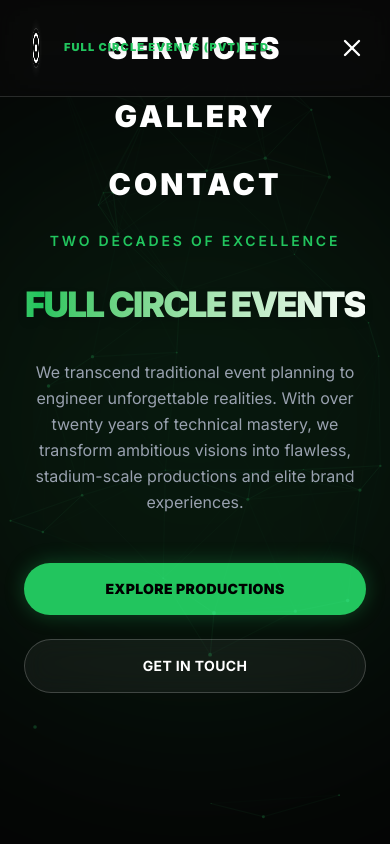
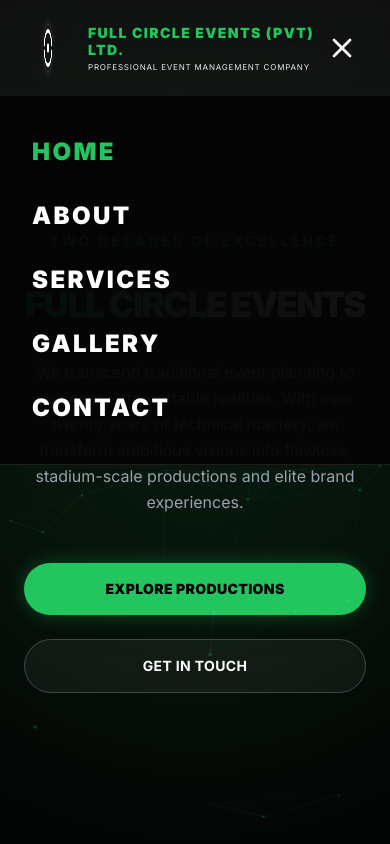
Before and after one commit to coder-ufa/full-circle-events-portfolio, a Next.js app: page / in a window 390 px wide. Both pictures are taken after a click on the button "Toggle Menu". Shown: the top 844 px of the page. Built offline with nearby package versions, Linux system fonts and the light colour scheme.

Commit message:
Hamburger Updated

```diff
--- a/src/components/layout/Navbar.tsx
+++ b/src/components/layout/Navbar.tsx
@@ -1,27 +1,14 @@
 "use client";
 
-import { useState, useEffect } from "react";
+import { useState } from "react";
 import { motion, AnimatePresence } from "framer-motion";
 import Image from "next/image";
 import Link from "next/link";
 import { usePathname } from "next/navigation";
-import { Menu, X } from "lucide-react";
 
 export default function Navbar() {
   const [isOpen, setIsOpen] = useState(false);
   const pathname = usePathname();
-
-  // Prevents background scrolling when the mobile menu is open
-  useEffect(() => {
-    if (isOpen) {
-      document.body.style.overflow = "hidden";
-    } else {
-      document.body.style.overflow = "unset";
-    }
-    return () => {
-      document.body.style.overflow = "unset";
-    };
-  }, [isOpen]);
 
   const navLinks = [
     { name: "HOME", path: "/" },
@@ -38,36 +25,30 @@
       transition={{ duration: 0.8, ease: "easeOut" }}
       className="fixed top-0 left-0 w-full z-100 backdrop-blur-md bg-white/5 border-b border-white/10"
     >
-      {/* Reduced horizontal padding on mobile (px-4 instead of px-6) for extra room */}
-      <div className="max-w-7xl mx-auto px-4 md:px-6 h-24 flex items-center justify-between">
+      <div className="max-w-7xl mx-auto px-6 h-24 flex items-center justify-between">
 
-        {/* LOGO SECTION - Added max-w-[75%] to prevent pushing the menu button off screen */}
-        <Link href="/" className="flex items-center gap-2 md:gap-4 group z-110 max-w-[75%] sm:max-w-[80%]">
+        {/* LOGO SECTION (KEPT AS IS) */}
+        <Link href="/" className="flex items-center gap-4 group z-110">
           <motion.div
             animate={{ rotateY: 360 }}
             transition={{ repeat: Infinity, duration: 8, ease: "linear" }}
             style={{ transformStyle: "preserve-3d" }}
-            // Shrunk the mobile logo slightly (w-10 h-10) and added shrink-0 so it never gets squished
-            className="relative w-10 h-10 md:w-16 md:h-16 overflow-hidden rounded-full border border-white/20 group-hover:border-[#22c55e] transition-colors shadow-[0_0_15px_rgba(255,255,255,0.1)] group-hover:shadow-[0_0_20px_rgba(34,197,94,0.6)] shrink-0"
+            className="relative w-12 h-12 md:w-16 md:h-16 overflow-hidden rounded-full border border-white/20 group-hover:border-[#22c55e] transition-colors shadow-[0_0_15px_rgba(255,255,255,0.1)] group-hover:shadow-[0_0_20px_rgba(34,197,94,0.6)] shrink-0"
           >
             <Image src="/logo.svg" alt="Logo" fill className="object-cover brightness-0 invert p-1" />
           </motion.div>
-
-          {/* Text Container - Added overflow-hidden to allow text truncation */}
-          <div className="flex flex-col justify-center overflow-hidden">
-            {/* Added truncate so long text adds '...' on tiny screens instead of breaking the layout */}
-            <span className="font-black tracking-widest text-[11px] sm:text-xs md:text-lg text-[#22c55e] drop-shadow-md leading-tight truncate md:whitespace-normal">
+          <div className="flex flex-col justify-center">
+            <span className="font-black tracking-widest text-sm md:text-lg text-[#22c55e] drop-shadow-md leading-tight">
               FULL CIRCLE EVENTS (PVT) LTD.
             </span>
-            {/* Hid the sub-text entirely on ultra-small screens to save space */}
-            <span className="hidden sm:block text-white text-[8px] md:text-[10px] tracking-widest uppercase opacity-90 mt-0.5 truncate">
+            <span className="text-white text-[8px] md:text-[10px] tracking-widest uppercase opacity-90 mt-0.5">
               Professional Event Management Company
             </span>
           </div>
         </Link>
 
-        {/* DESKTOP LINKS */}
-        <div className="hidden lg:flex items-center gap-8 text-sm font-bold tracking-widest z-110">
+        {/* DESKTOP LINKS (KEPT AS IS) */}
+        <div className="hidden lg:flex items-center gap-8 text-sm font-bold tracking-widest">
           {navLinks.map((link) => (
             <Link
               key={link.name}
@@ -79,38 +60,54 @@
           ))}
         </div>
 
-        {/* MOBILE TOGGLE BUTTON - Added shrink-0 to guarantee it always has space */}
+        {/* MOBILE HAMBURGER BUTTON (NEW SVG LOGIC) */}
         <button
-          className="lg:hidden z-110 text-white p-2 shrink-0 focus:outline-none"
+          className="lg:hidden text-white p-2 z-110 focus:outline-none"
           onClick={() => setIsOpen(!isOpen)}
+          aria-label="Toggle Menu"
         >
-          {isOpen ? <X size={28} /> : <Menu size={28} />}
+          <svg
+            className="w-8 h-8"
+            fill="none"
+            stroke="currentColor"
+            viewBox="0 0 24 24"
+          >
+            {isOpen ? (
+              <path strokeLinecap="round" strokeLinejoin="round" strokeWidth={2} d="M6 18L18 6M6 6l12 12" />
+            ) : (
+              <path strokeLinecap="round" strokeLinejoin="round" strokeWidth={2} d="M4 6h16M4 12h16M4 18h16" />
+            )}
+          </svg>
         </button>
+      </div>
 
-        {/* MOBILE MENU OVERLAY */}
+      {/* MOBILE DROPDOWN MENU (NEW VERTICAL ANIMATION LOGIC) */}
       <AnimatePresence>
         {isOpen && (
           <motion.div
-              initial={{ x: "100%" }}
-              animate={{ x: 0 }}
-              exit={{ x: "100%" }}
-              transition={{ type: "spring", damping: 25, stiffness: 200 }}
-              className="fixed inset-0 bg-[#050505]/80 backdrop-blur-xl z-105 flex flex-col items-center justify-center gap-8 lg:hidden"
+            initial={{ opacity: 0, y: -20 }}
+            animate={{ opacity: 1, y: 0 }}
+            exit={{ opacity: 0, y: -20 }}
+            transition={{ duration: 0.3, ease: "easeOut" }}
+            className="absolute top-24 left-0 w-full bg-[#050505]/95 backdrop-blur-xl border-b border-white/10 lg:hidden z-50"
           >
+            <div className="flex flex-col px-8 py-10 space-y-8">
               {navLinks.map((link) => (
                 <Link
                   key={link.name}
                   href={link.path}
                   onClick={() => setIsOpen(false)}
-                  className={`text-3xl font-black tracking-widest transition-colors ${pathname === link.path ? "text-[#22c55e]" : "text-white hover:text-[#22c55e]"}`}
+                  className={`text-2xl font-black tracking-widest transition-colors ${
+                    pathname === link.path ? "text-[#22c55e]" : "text-white hover:text-[#22c55e]"
+                  }`}
                 >
                   {link.name}
                 </Link>
               ))}
+            </div>
           </motion.div>
         )}
       </AnimatePresence>
-      </div>
     </motion.nav>
   );
 }
```
Lines whose indentation alone changed are shown as unchanged.
